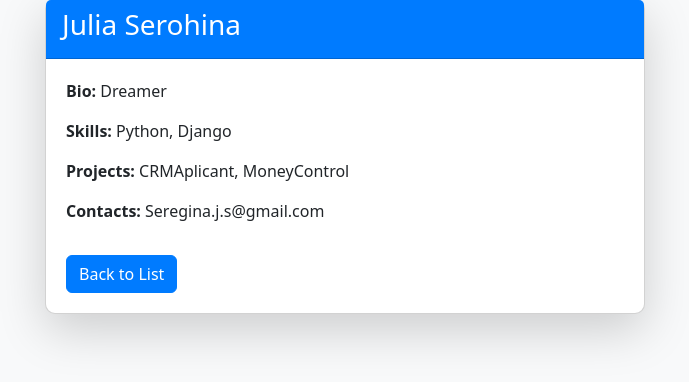
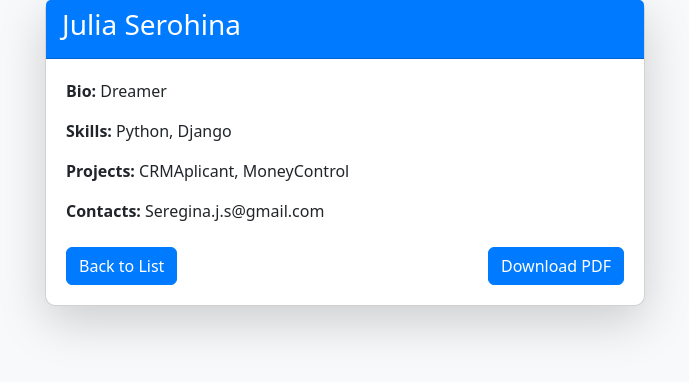
Before and after one commit to YuliiaSerohina/Dteam-django-practical-test, a Django app: page /1/ in a window 1280 px wide. Shown: the part 121-503 px from the top of the page, without its empty margins (295-984 px from the left). Run offline with Django 5.2, Linux system fonts and the light colour scheme; data comes from the database, SQL or seed files in the repository.

Commit message:
tasks/task2

```diff
--- a/main/urls.py
+++ b/main/urls.py
@@ -4,5 +4,6 @@ import main.views
 urlpatterns = [
     path('', main.views.main_page, name='main_page'),
     path('<int:cv_id>/', main.views.cv_details, name='cv_details'),
+    path('<int:cv_id>/download_pdf/', main.views.cv_pdf_download, name='cv_pdf_download'),
 
 ]
--- a/main/views.py
+++ b/main/views.py
@@ -1,5 +1,8 @@
 from django.shortcuts import render
 from .models import CV
+from django.http import HttpResponse
+from django.template.loader import render_to_string
+from xhtml2pdf import pisa
 
 
 def main_page(request):
@@ -8,5 +11,16 @@ def main_page(request):
 
 
 def cv_details(request, cv_id):
-    cv_get = CV.objects.filter(id=cv_id)
-    return render(request, 'cv_details.html', {"cv_get": cv_get})
+    cv = CV.objects.get(id=cv_id)
+    return render(request, 'cv_details.html', {"cv": cv})
+
+
+def cv_pdf_download(request, cv_id):
+    cv = CV.objects.get(id=cv_id)
+    html_string = render_to_string('cv_details.html', {"cv": cv})
+    response = HttpResponse(content_type='application/pdf')
+    response['Content-Disposition'] = f'attachment; filename="{cv.first_name}_{cv.last_name}_CV.pdf"'
+    pisa_status = pisa.CreatePDF(src=html_string, dest=response)
+    if pisa_status.err:
+        return HttpResponse('Error', status=500)
+    return response
--- a/templates/cv_details.html
+++ b/templates/cv_details.html
@@ -35,7 +35,6 @@
     <div class="container py-5">
         <h1 class="mb-4 text-center text-primary">CV Details</h1>
         <div class="card shadow-lg">
-            {% for cv in cv_get %}
             <div class="card-header">
                 <h3>{{ cv.first_name }} {{ cv.last_name }}</h3>
             </div>
@@ -44,10 +43,13 @@
                 <p><strong>Skills:</strong> {{ cv.skills }}</p>
                 <p><strong>Projects:</strong> {{ cv.projects }}</p>
                 <p><strong>Contacts:</strong> {{ cv.contacts }}</p>
-                <a href="{% url 'main_page' %}" class="btn btn-primary mt-3">Back to List</a>
+                <div class="d-flex justify-content-between mt-4">
+                    <a href="{% url 'main_page' %}" class="btn btn-primary">Back to List</a>
+                    <a href="{% url 'cv_pdf_download' cv.id %}" class="btn btn-primary">Download PDF</a>
+                </div>
+
             </div>
         </div>
-        {% endfor %}
     </div>
 </body>
 </html>
```
Also changed, not shown: README.md.
